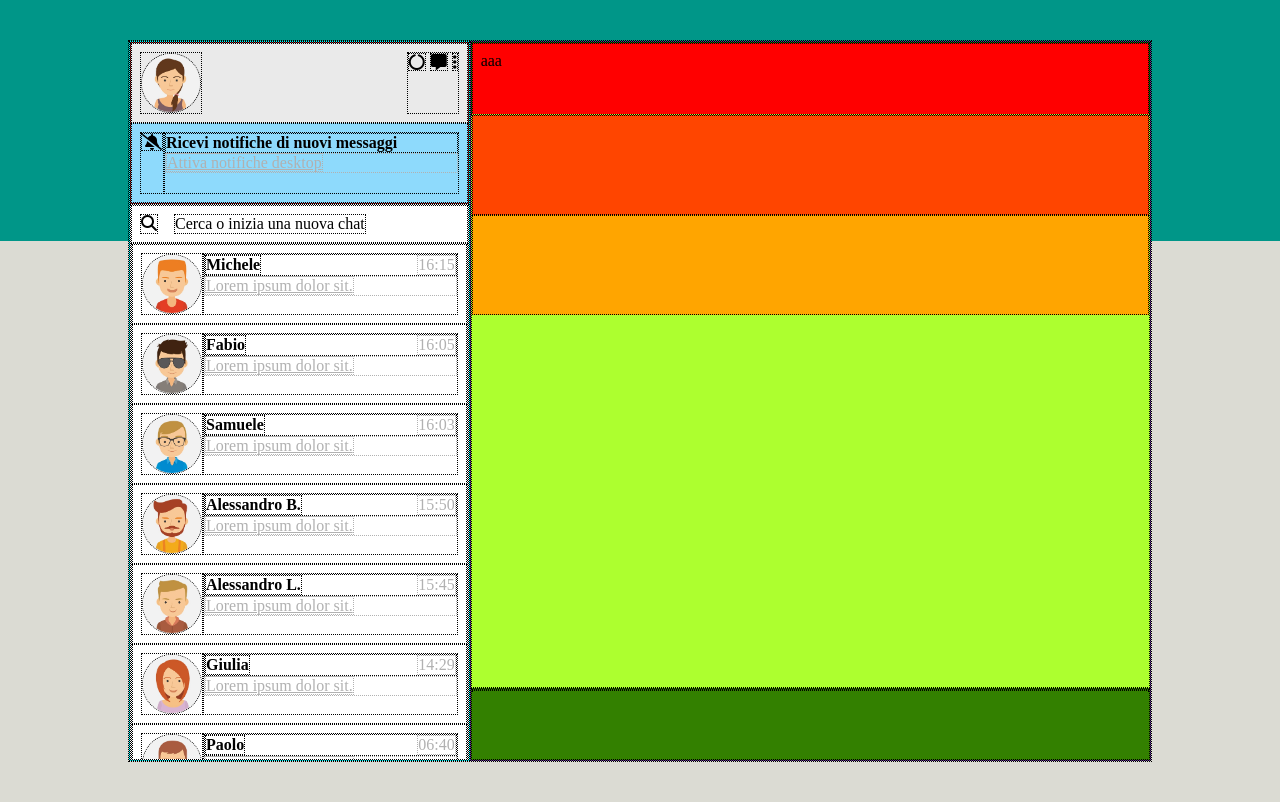
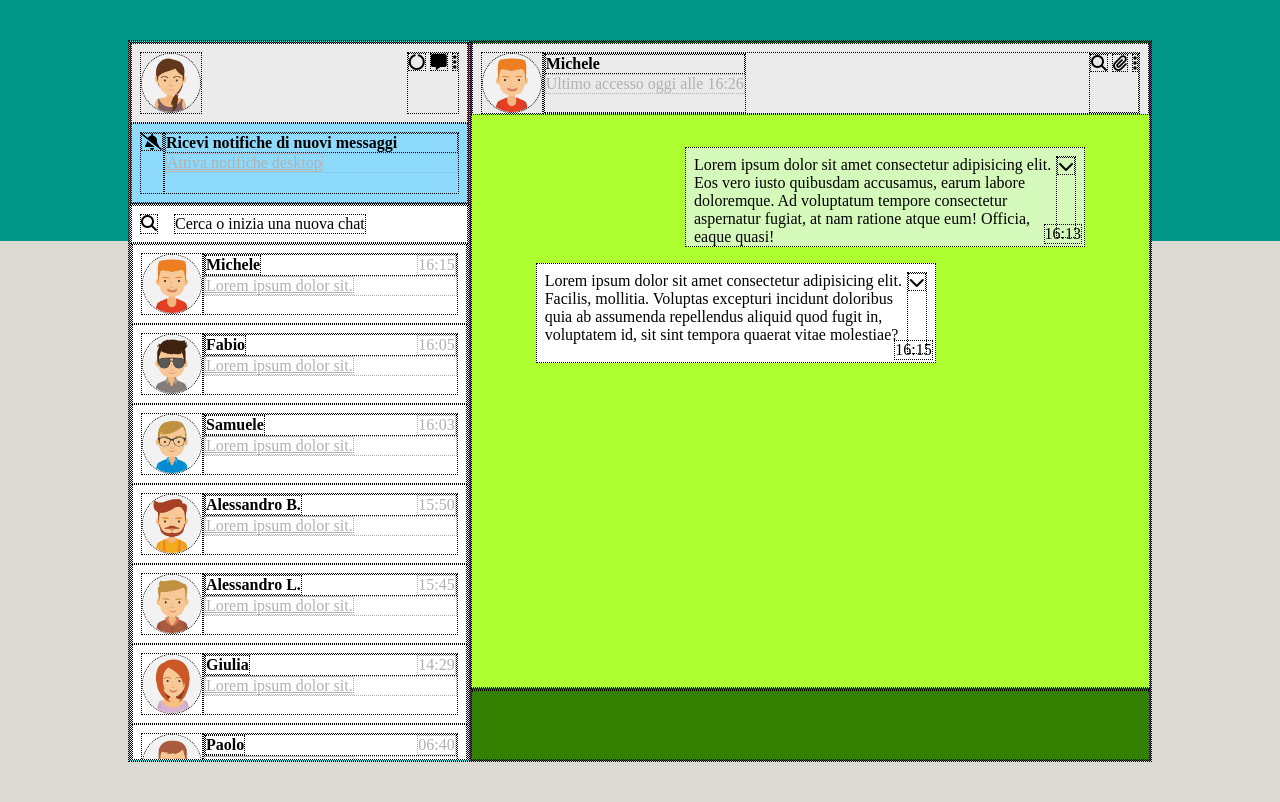
Before and after one commit to StefDev1801/html-css-boolzapp, a plain HTML site: page index.html in a window 1280 px wide. Drawn offline with Linux system fonts and the light colour scheme.

Commit message:
add current chat with messages

```diff
--- a/assets/style.css
+++ b/assets/style.css
@@ -1,3 +1,5 @@
+/* TODO:
+-remove right columns and use flex grow */
 /* #region Common*/
 *{
     margin: 0;
@@ -60,18 +62,11 @@ img{
     }
     .friend-msg, .my-msg{
         height: 100px;
-    }
-    .friend-msg{
-        background-color: orange;
-    }
-    .my-msg{
-        background-color: orangered;
+        width: 400px;
     }
 
-    .current_chat{
-        background-color: red;
 
-    }
+
 
 }
 /* #endregion */
@@ -121,7 +116,8 @@ body{
         border-radius: 50% ;
     }
 }
-.my_profile{
+.my_profile,
+.current_chat{
     background-color: var(--bz-bg-up);
 
 }
@@ -168,8 +164,41 @@ body{
 .right{
     /* need to add flex-grow: 1; */
     height: 90vh;
+    flex-grow: 1;
+}
+.my-msg{
+    background-color: var(--bz-mymsg);
+    align-self: flex-end;
+}
+.friend-msg{
+    background-color: var(--bz-friendmsg);
+    align-self: flex-start;
+}
+.right_main{
+    display: flex;
+    flex-direction: column;
+    gap: 1rem;
+    overflow: scroll;
+    padding: 2rem 4rem;
+}
+.my-msg,
+.friend-msg{
+    padding: 0.5rem;
+    position: relative;
+    display: flex;
+    flex-direction: row;
+}
+.time{
+    position: absolute;
+    bottom: 2px;
+    right: 2px;
 }
 /* #endregion */
+
+
+
+
+
 
 /* #region Media Queries*/
 @media screen and (max-width: 991px) {
@@ -202,8 +231,8 @@ body{
     .left{
         display: none;
     }
-    .col-12{
+    /* .col-12{
         width: calc(100%);
-    }
+    } */
 }
 /* #endregion */
--- a/index.html
+++ b/index.html
@@ -187,15 +187,47 @@
             <div class="right_header">
                 <div class="current_chat">
                     <!-- same css as my profile? -->
-                    aaa
+                    <div class="my-img">
+                        <img src="./assets/img/avatar_1.jpg" alt="">
+                    </div>
+                    <div class="name_hour icon_text">
+                        <div>
+
+                            <h4>Michele</h4>
+                            <div class="light_text">
+                                Ultimo accesso oggi alle 16:26
+                            </div>
+                        </div>
+                        <div class="my_actions">
+                            <i class="fa-solid fa-magnifying-glass"></i>
+                            <i class="fa-solid fa-paperclip"></i>
+                            <i class="fa-solid fa-ellipsis-vertical"></i>
+                        </div>
+                    </div>
                 </div>
             </div>
             <div class="right_main">
                 <div class="my-msg">
-
+                    Lorem ipsum dolor sit amet consectetur adipisicing elit. Eos vero iusto quibusdam accusamus, earum
+                    labore doloremque. Ad voluptatum tempore consectetur aspernatur fugiat, at nam ratione atque eum!
+                    Officia, eaque quasi!
+                    <div class="time">
+                        16:13
+                    </div>
+                    <div class="info">
+                        <i class="fa-solid fa-chevron-down"></i>
+                    </div>
                 </div>
                 <div class="friend-msg">
-
+                    Lorem ipsum dolor sit amet consectetur adipisicing elit. Facilis, mollitia. Voluptas excepturi
+                    incidunt doloribus quia ab assumenda repellendus aliquid quod fugit in, voluptatem id, sit sint
+                    tempora quaerat vitae molestiae?
+                    <div class="info">
+                        <i class="fa-solid fa-chevron-down"></i>
+                    </div>
+                    <div class="time">
+                        16:15
+                    </div>
                 </div>
             </div>
             <div class="right_footer">
```
